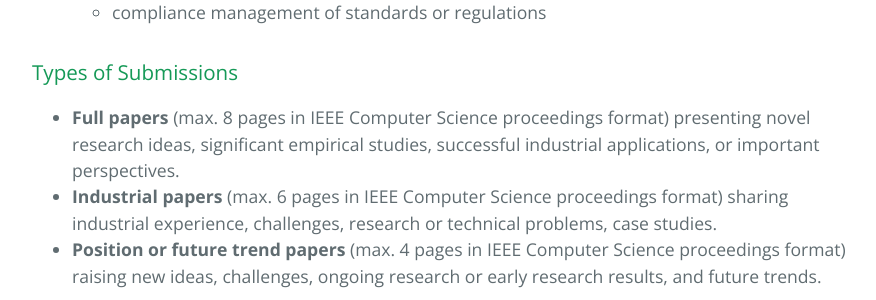
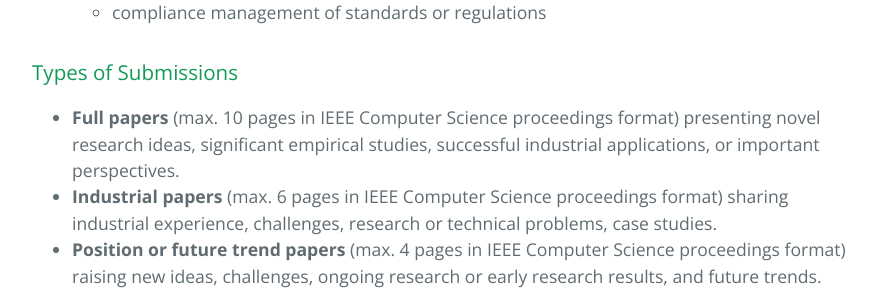
Before and after one commit to WASA-Workshop/2025, a Jekyll site: the page built from index.md, in a window 1280 px wide and 900 px high, scrolled down 1643 px. Shown: the part 155-455 px from the top of the window, without its empty margins (192-1068 px from the left). Built offline with Jekyll 4.4.1, drawn with Linux system fonts in a browser that asks for light colours; our own code applies the rules of GitHub Pages for plain Markdown files.

Commit message:
Update index.md

```diff
--- a/index.md
+++ b/index.md
@@ -38,7 +38,7 @@ The program committee of the 10th WASA edition seeks submissions of original and
 
 ### Types of Submissions
 
-- **Full papers** (max. 8 pages in IEEE Computer Science proceedings format) presenting novel research ideas, significant empirical studies, successful industrial applications, or important perspectives.
+- **Full papers** (max. 10 pages in IEEE Computer Science proceedings format) presenting novel research ideas, significant empirical studies, successful industrial applications, or important perspectives.
 - **Industrial papers** (max. 6 pages in IEEE Computer Science proceedings format) sharing industrial experience, challenges, research or technical problems, case studies.
 - **Position or future trend papers** (max. 4 pages in IEEE Computer Science proceedings format) raising new ideas, challenges, ongoing research or early research results, and future trends.
 
```
